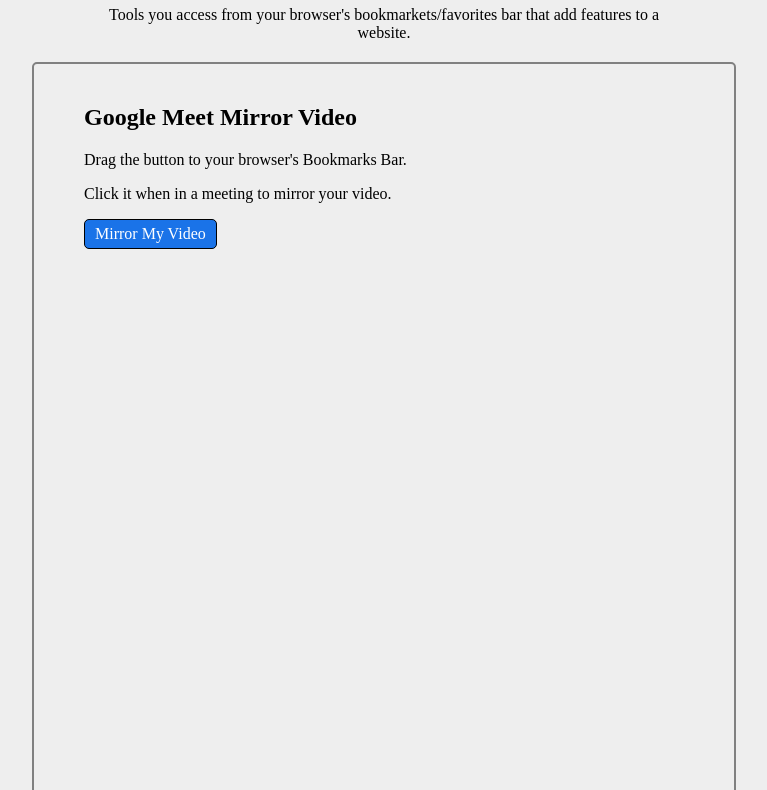
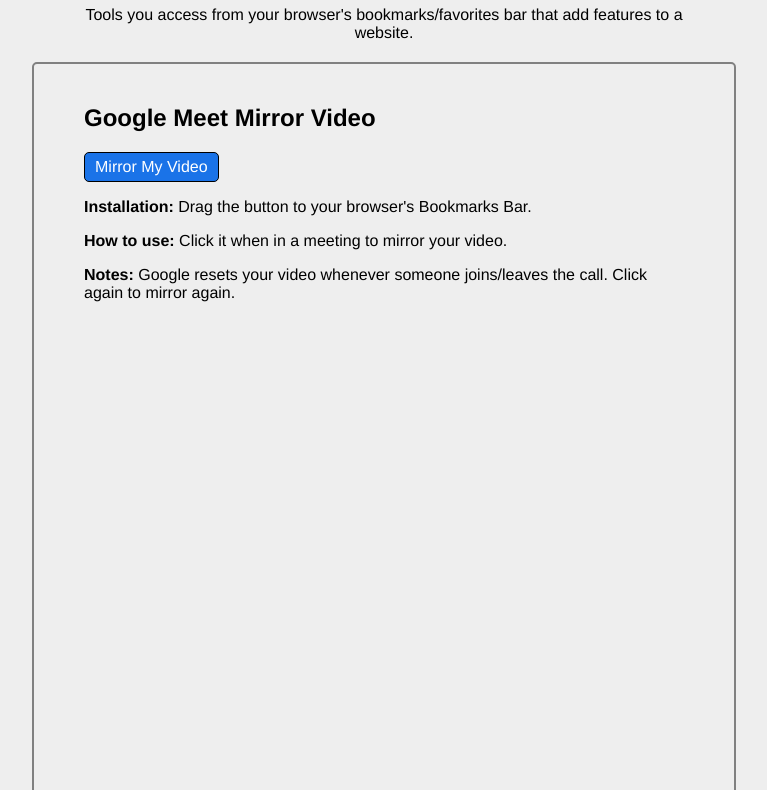
Before and after one commit to herstand/bookmarklets, a plain HTML site: page index.html in a window 1280 px wide. Shown: the part 72-862 px from the top of the page, without its empty margins (256-1023 px from the left). Drawn offline with Linux system fonts and the light colour scheme.

Commit message:
Add further instructions

```diff
--- a/index.html
+++ b/index.html
@@ -3,6 +3,7 @@
         <style>
             body {
                 background-color: #EEE;
+                font-family: Helvetica, sans-serif;
             }
             header {
                 text-align: center;
@@ -41,14 +42,15 @@
     <body>
         <header>
         <h1>Bookmarklets!</h1>
-        <p>Tools you access from your browser's bookmarkets/favorites bar that add features to a website.</p>
+        <p>Tools you access from your browser's bookmarks/favorites bar that add features to a website.</p>
         </header>
         <main>
 
         <h2>Google Meet Mirror Video</h2>
-        <p>Drag the button to your browser's Bookmarks Bar.</p>
-        <p>Click it when in a meeting to mirror your video.</p>
         <span id="GoogleMeetMirrorVideo"></span>
+        <p><strong>Installation:</strong> Drag the button to your browser's Bookmarks Bar.</p>
+        <p><strong>How to use:</strong> Click it when in a meeting to mirror your video.</p>
+        <p><strong>Notes: </strong> Google resets your video whenever someone joins/leaves the call. Click again to mirror again.</p>
     </main>
         <script type="module">
             import FlipMyVidURI from "./src/googlemeet/index.js";
```
